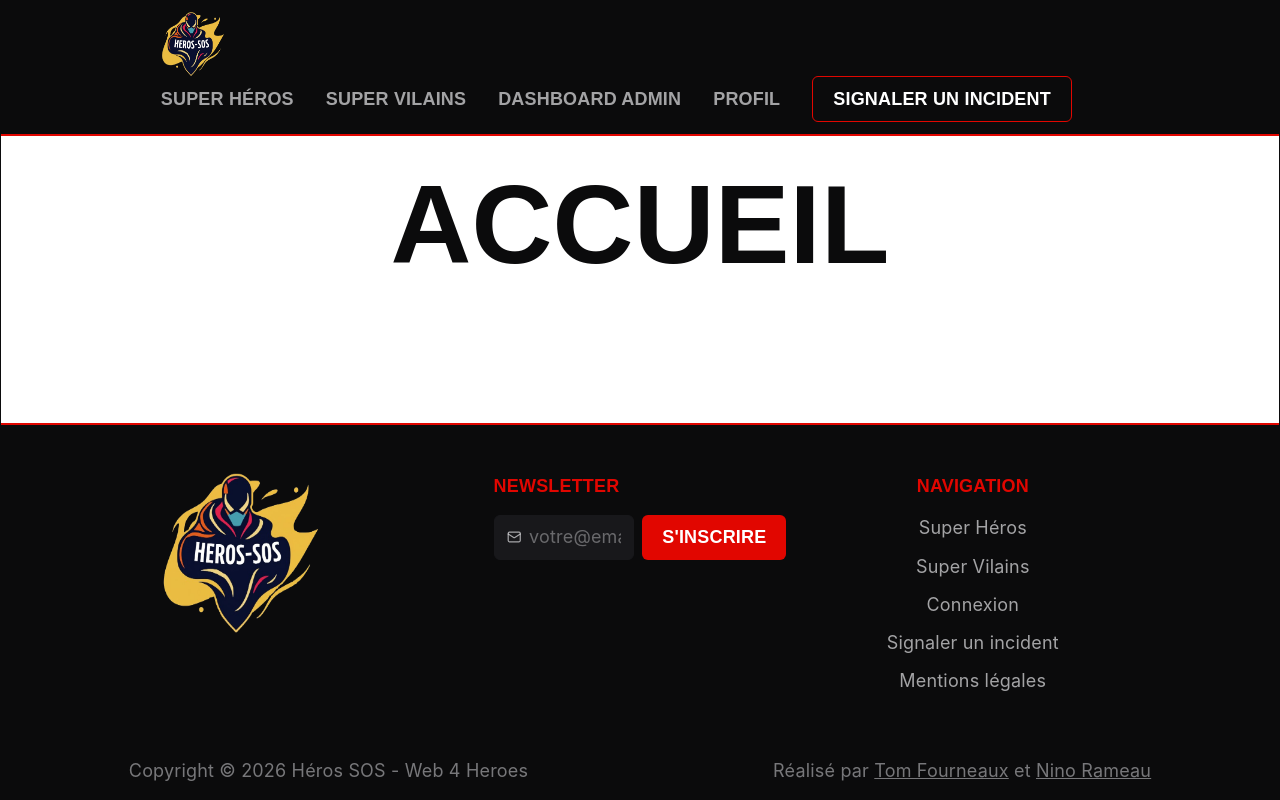
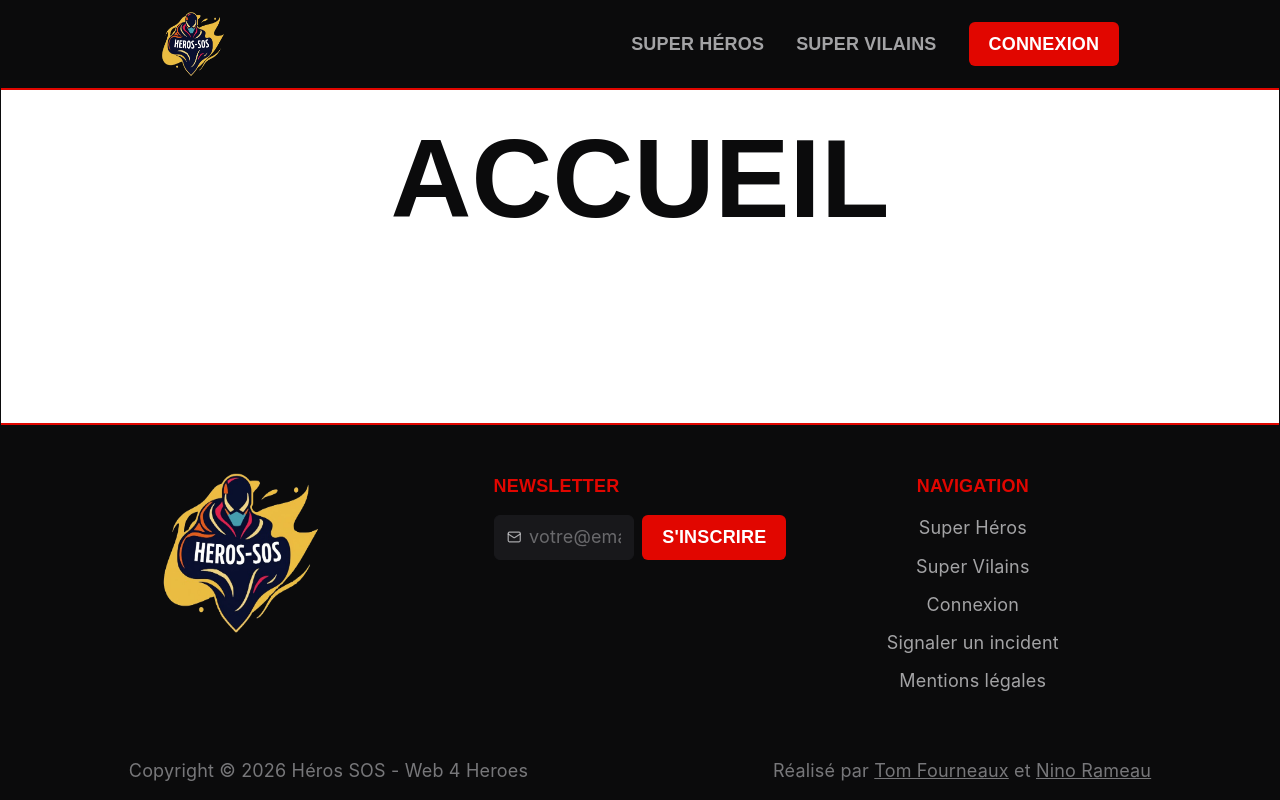
Before and after one commit to tomfrx12/Hero-SOS, a React (Vite) app: page / in a window 1280 px wide. Built offline with nearby package versions, Linux system fonts and the light colour scheme; no server answers; a web font is replaced by a local one.

Commit message:
feat: adapter le header à l'utilisateur connecté et ajouter la déconnexion

```diff
--- a/src/composants/Header.tsx
+++ b/src/composants/Header.tsx
@@ -1,13 +1,20 @@
-import { useState } from "react"
-import { Link } from "react-router"
+import { startTransition, useState } from "react"
+import { Link, useNavigate } from "react-router"
 import { Menu, X } from "lucide-react"
+import { useSession } from "../contexte/session"
 
 export default function Header() {
-
-    const estConnecte: boolean = true
-    const role: string = "admin"
+    const { utilisateur, chargement, deconnexion } = useSession()
+    const navigate = useNavigate()
 
     const [menuOuvert, setMenuOuvert] = useState(false)
+
+    function seDeconnecter() {
+        startTransition(() => {
+            navigate("/")
+            deconnexion()
+        })
+    }
 
     const fermerMenu = () => setMenuOuvert(false)
 
@@ -29,18 +36,21 @@ export default function Header() {
                     <Link to="/super-heros" className="font-display text-lg font-bold uppercase text-gris-trait/70 transition-colors hover:text-white">Super Héros</Link>
                     <Link to="/super-vilains" className="font-display text-lg font-bold uppercase text-gris-trait/70 transition-colors hover:text-white">Super Vilains</Link>
 
-                    {role === "admin" && (
+                    {utilisateur?.role === "Administrateurs" && (
                         <Link to="/dashboard-admin" className="font-display text-lg font-bold uppercase text-gris-trait/70 transition-colors hover:text-white">Dashboard Admin</Link>
                     )}
 
-                    {estConnecte ? (
+                    {!chargement && utilisateur && (
                         <>
                             <Link to="/profil" className="font-display text-lg font-bold uppercase text-gris-trait/70 transition-colors hover:text-white">Profil</Link>
+                            <button type="button" onClick={seDeconnecter}>Déconnexion</button>
                             <Link to="/profil/signaler-incidents" className="rounded-md border border-rouge-alerte px-5 py-2 font-display text-lg font-bold uppercase hover:bg-rouge-profond">
                                 Signaler un incident
                             </Link>
                         </>
-                    ) : (
+                    )}
+
+                    {!chargement && !utilisateur && (
                         <Link to="/connexion" className="rounded-md bg-rouge-alerte px-5 py-2 font-display text-lg font-bold uppercase hover:bg-rouge-profond">
                             Connexion
                         </Link>
```
